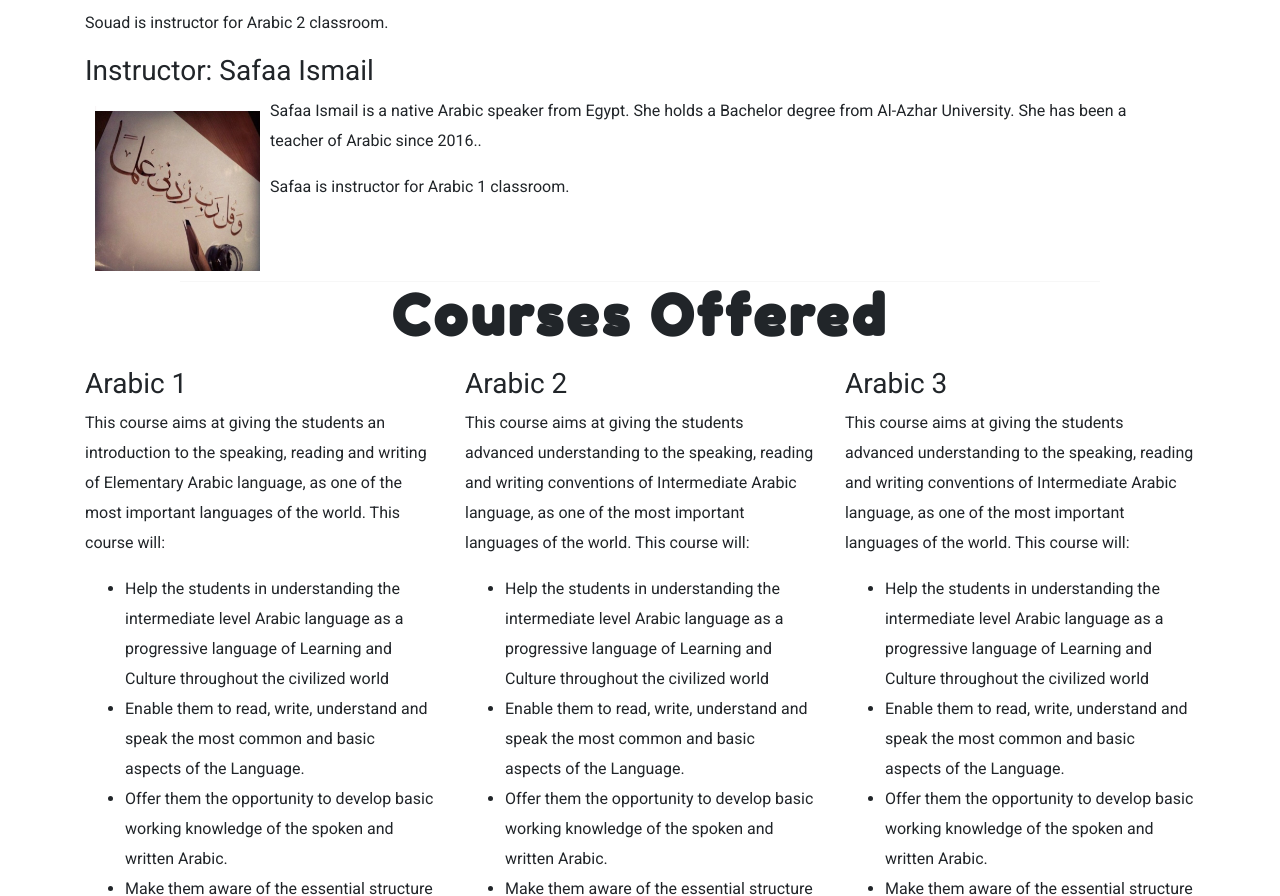
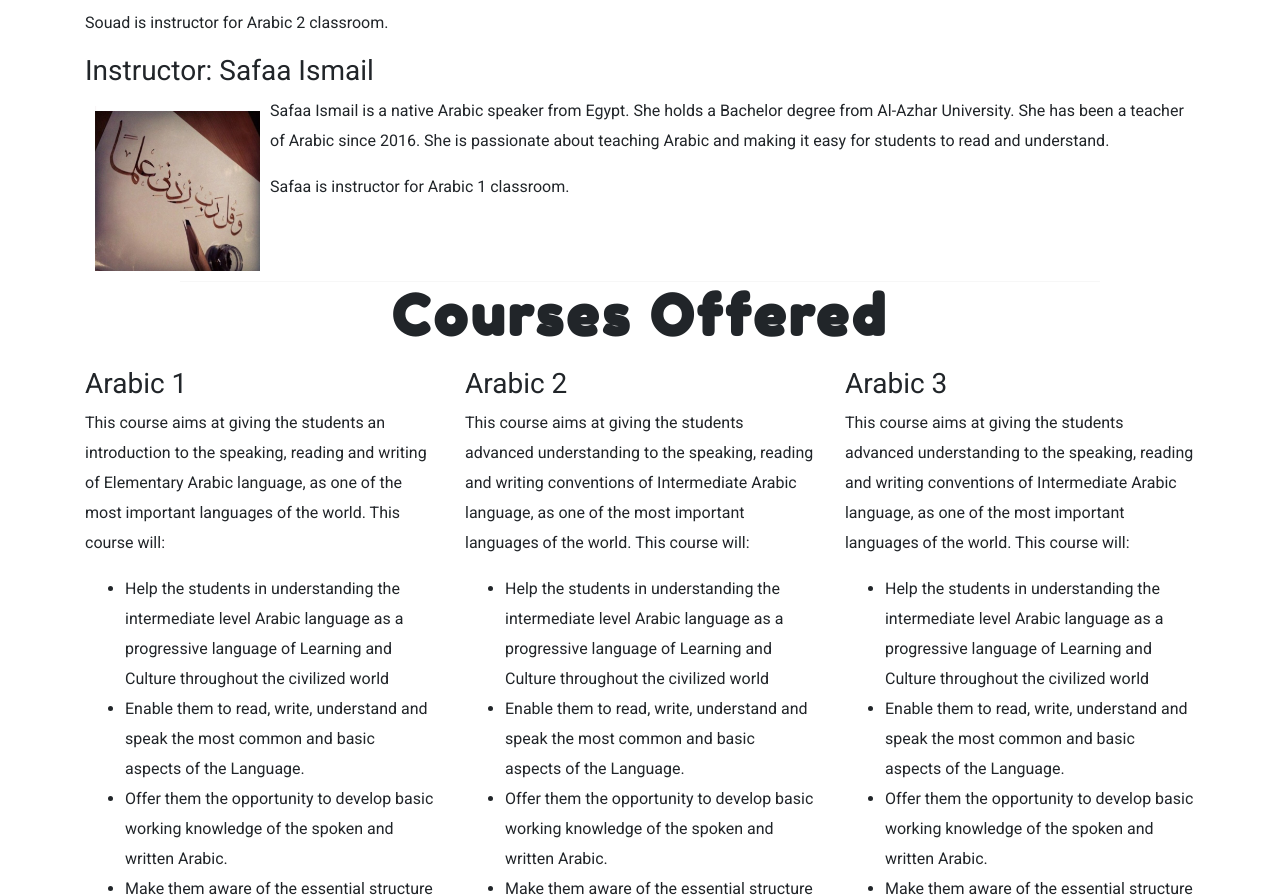
Before and after one commit to bayareaarabicacademy/bayareaarabicacademy.github.io, a plain HTML site: page index.html in a window 1280 px wide. Shown: the part 2418-3314 px from the top of the page. Drawn offline with nearby package versions, Linux system fonts and the light colour scheme.

Commit message:
Update index.html

```diff
--- a/index.html
+++ b/index.html
@@ -137,7 +137,7 @@
 					<div>
 						<div id="teacher">
 							<h3>Instructor: Safaa Ismail</h3><img align="left" alt="TeacherSafaaPic" class="TeacherPic" src="images/ghosia.jpeg">
-							<p>Safaa Ismail is a native Arabic speaker from Egypt. She holds a Bachelor degree from Al-Azhar University. She has been a teacher of Arabic since 2016..</p>
+							<p>Safaa Ismail is a native Arabic speaker from Egypt. She holds a Bachelor degree from Al-Azhar University. She has been a teacher of Arabic since 2016. She is passionate about teaching Arabic and making it easy for students to read and understand.</p>
 							<p>Safaa is instructor for Arabic 1 classroom.</p>
 						</div>
 					</div>
```
